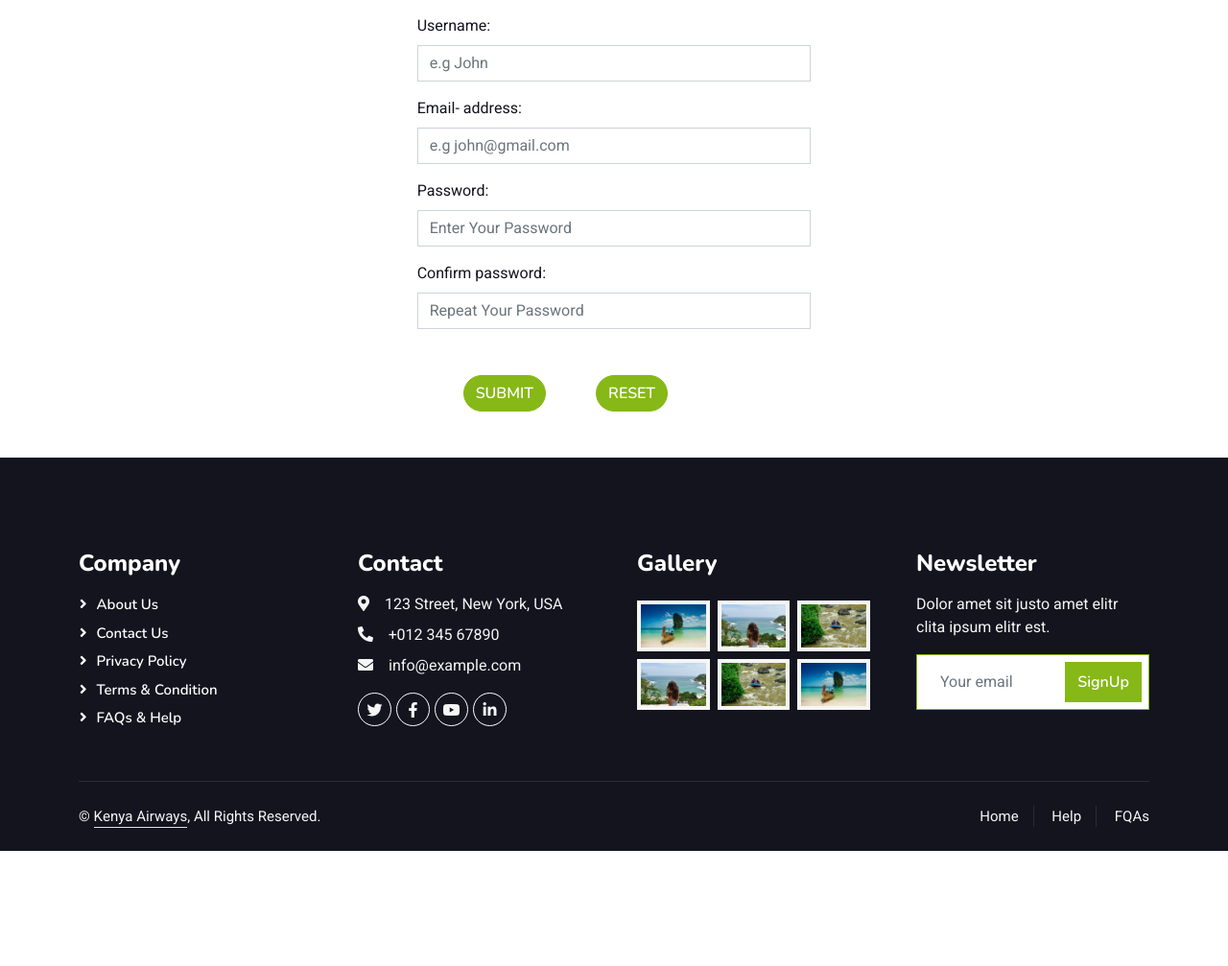
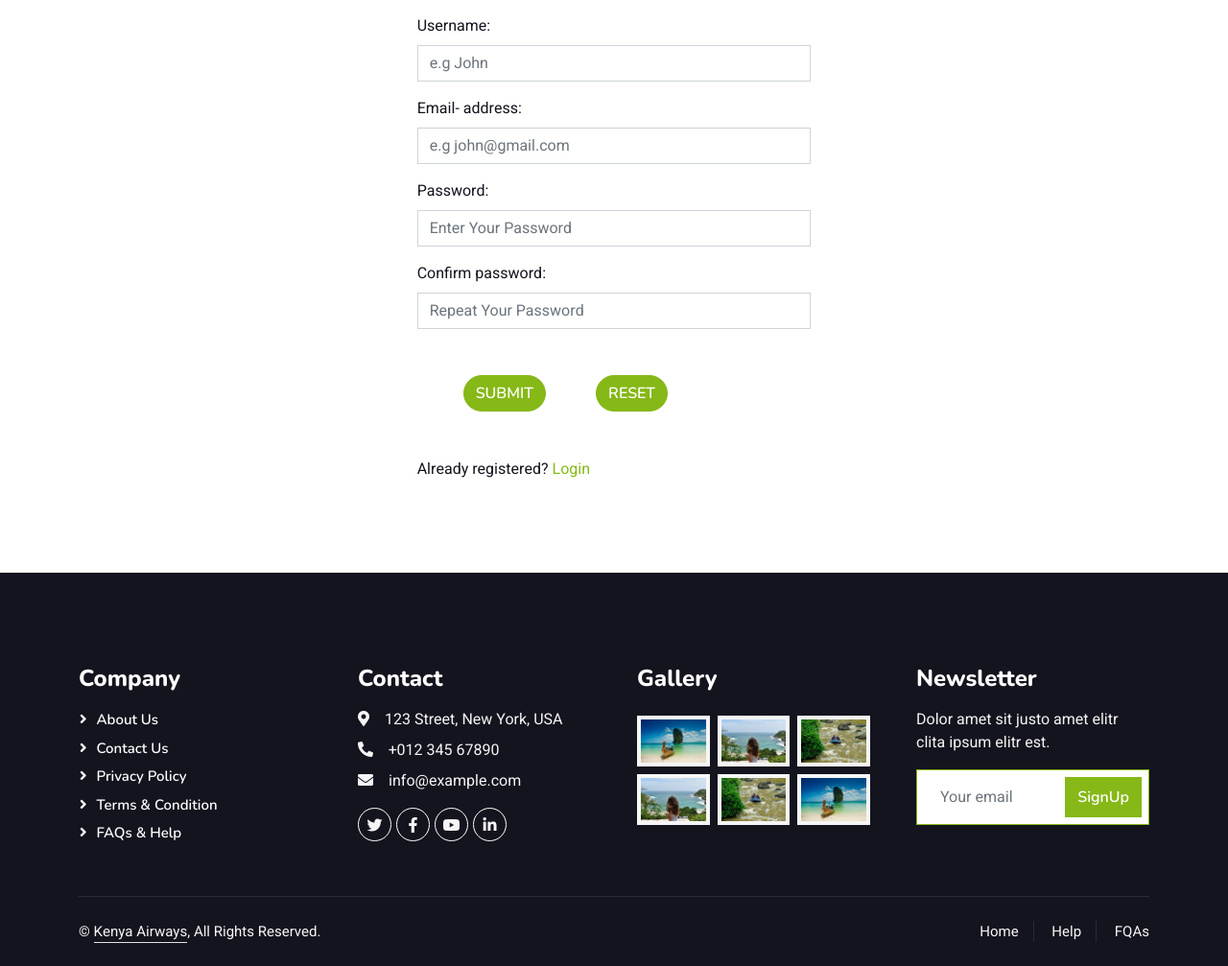
Before and after one commit to tiemah/Kenya-Airways-Project, a PHP site: page /landingPage/pas-register.php in a window 1280 px wide. Shown: the part 399-1406 px from the top of the page at 96% size. Before the commit the page ends 1286 px from the top, so only its background shows below. Run offline with PHP 8.4, Linux system fonts and the light colour scheme; some libraries are stand-ins or nearby versions; some web fonts are replaced.

Commit message:
linking the paas-login.php file inside pas-register file for users that have already registered

```diff
--- a/landingPage/pas-register.php
+++ b/landingPage/pas-register.php
@@ -63,6 +63,7 @@
 
                 <input type="submit" class="btn btn-primary mt-5 mx-5" value="SUBMIT" name="signup_submit" style="border-radius: 30px;">
                 <input type="submit" class="btn btn-primary mt-5" value="RESET" style="border-radius:30px;">
+                <p class="text-dark my-5">Already registered? <a href="./pas-login.php">Login</a></p>
 
 
         </form>
```
